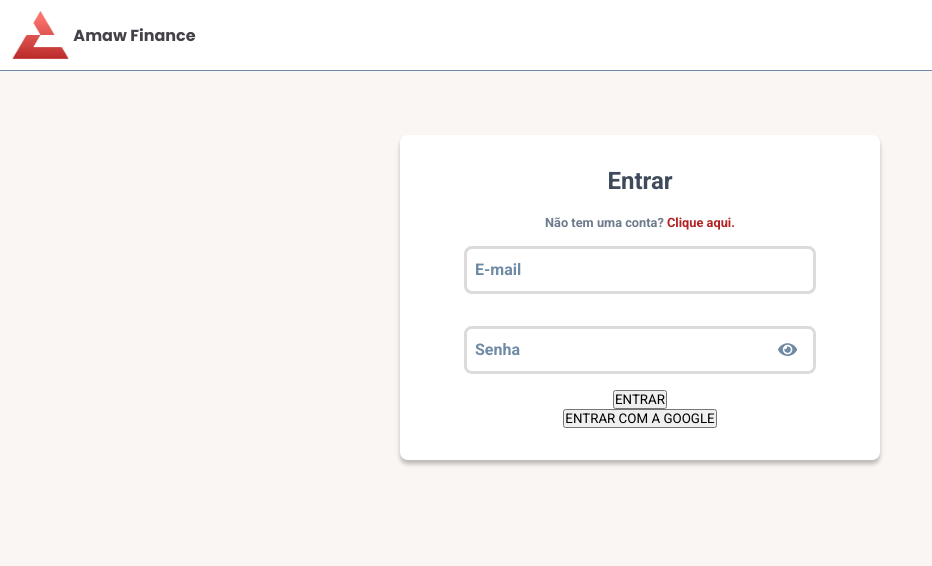
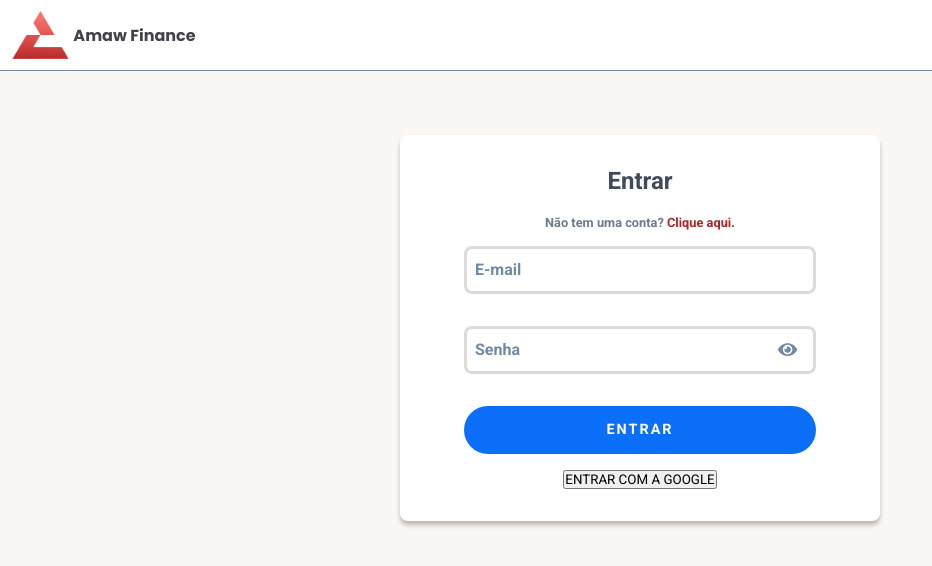
Before and after one commit to wendelsantosd/amawfinance-web, a React (Create React App) app: page / in a window 1280 px wide. Shown: the top 566 px of the page, without its empty margins (0-932 px from the left). Built offline with nearby package versions, Linux system fonts and the light colour scheme.

Commit message:
Implements PRimaryButton.

```diff
--- a/src/App/global.styles.ts
+++ b/src/App/global.styles.ts
@@ -25,6 +25,8 @@ export const GlobalStyle = createGlobalStyle`
         --grey-400: #6D7B8C;
 
         --red-600: #B22222;
+
+        --blue-500: #0C6FF9;
     }
 
     html {
--- a/src/Pages/Login/index.tsx
+++ b/src/Pages/Login/index.tsx
@@ -2,6 +2,7 @@ import React, { useState } from 'react'
 import { FaEye, FaEyeSlash } from 'react-icons/fa'
 
 import { Header } from '../../Components/Header'
+import { PrimaryButton } from '../../styles/utils.styles'
 import { Container, Form } from './login.style'
 
 
@@ -44,11 +45,11 @@ export const Login = () => {
                 }
             </div>
 
-            <button
+            <PrimaryButton
                 type='submit'
             >
                 ENTRAR
-            </button>
+            </PrimaryButton>
 
             <button>
                 ENTRAR COM A GOOGLE
--- /dev/null
+++ b/src/styles/utils.styles.ts
@@ -0,0 +1,20 @@
+import styled from 'styled-components'
+
+export const PrimaryButton = styled.button`
+    width: 22rem;
+    height: 3rem;
+    border-radius: 2.5rem;
+    border: none;
+    margin: 1rem;
+    background: var(--blue-500);
+    font-weight: 600;
+    font-size: 0.9rem;
+    letter-spacing: 2px;
+    color: var(--white);
+
+    transition: filter 0.5s ease;
+
+    &:hover {
+        filter: brightness(0.9);
+    }
+`
```
Also changed, not shown: .eslintrc.json.
